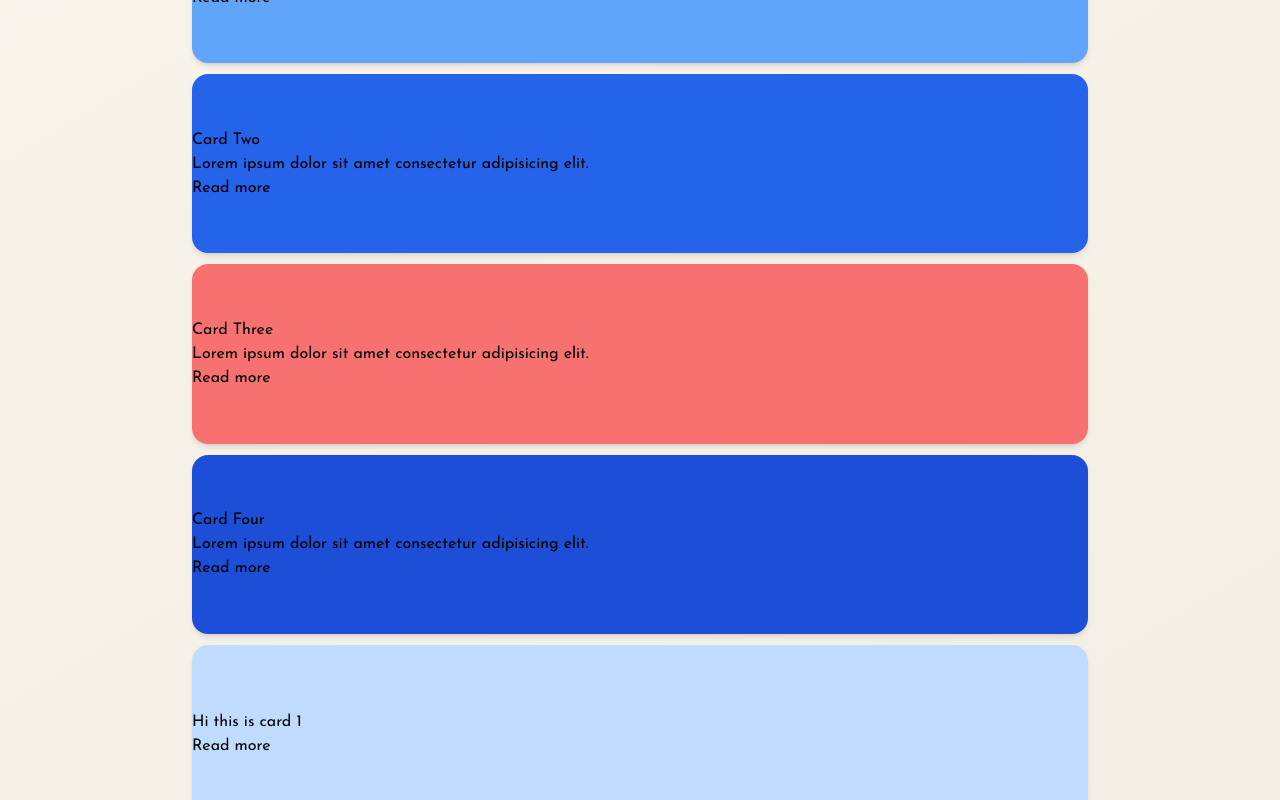
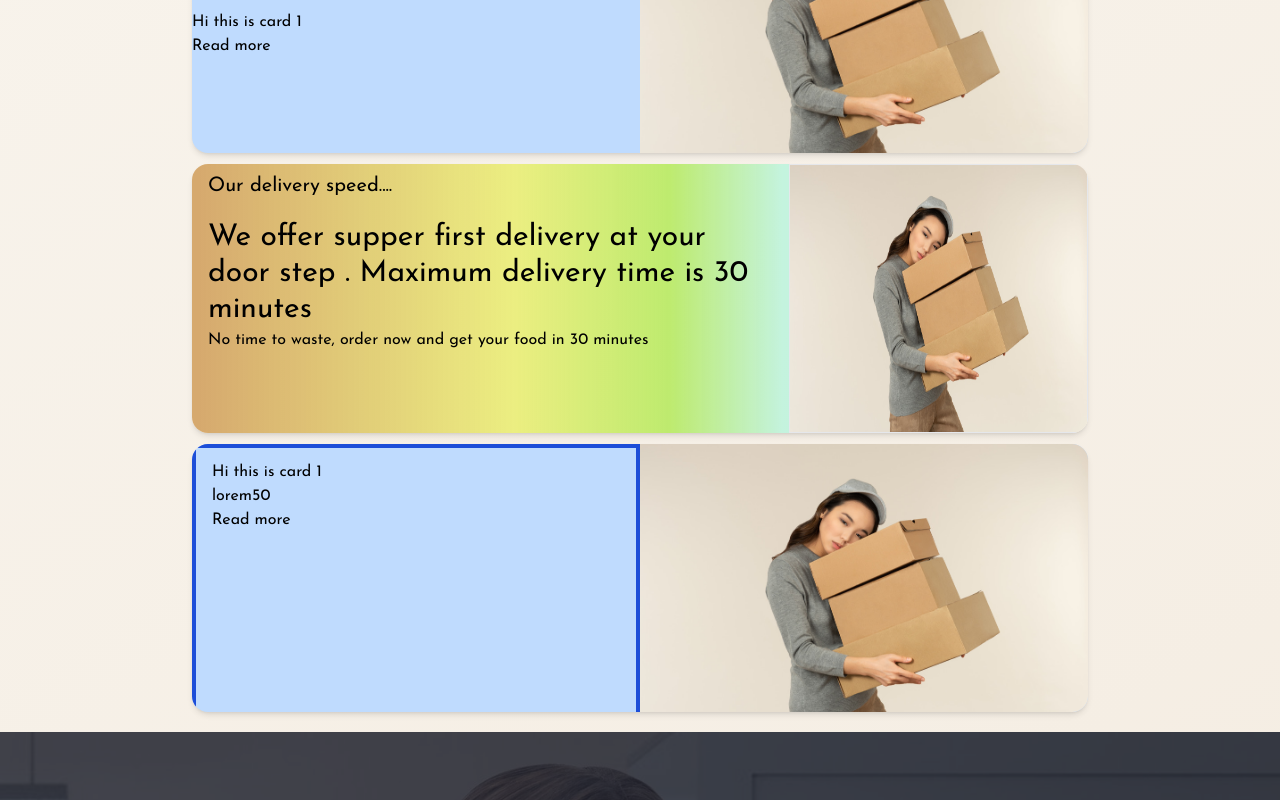
Before and after one commit to rakibul-islam-hasib/hungry-bunny-client, a React (Vite) app: page / in a window 1280 px wide. Shown: the part 2480-3280 px from the top of the page. Built offline with nearby package versions, Linux system fonts and the light colour scheme.

Commit message:
Intersection observer added

```diff
--- a/package.json
+++ b/package.json
@@ -24,6 +24,7 @@
     "react-awesome-reveal": "^4.2.5",
     "react-dom": "^18.2.0",
     "react-icons": "^4.10.1",
+    "react-intersection-observer": "^9.5.2",
     "react-responsive-carousel": "^3.2.23",
     "react-router-dom": "^6.14.2",
     "sort-by": "^1.2.0"
--- a/src/pages/Home/Elements/Stacks.jsx
+++ b/src/pages/Home/Elements/Stacks.jsx
@@ -1,13 +1,28 @@
-import React, { useEffect } from 'react';
+import React, { useEffect, useState } from 'react';
 import './css/Stack.css'
 import { animate } from '../../../utils/stackAnimate';
+import deliveryMen from '../../../assets/img/delivery.jpg';
+import { useInView } from 'react-intersection-observer';
 const Stacks = () => {
-
-
 
     useEffect(() => {
         return () => animate();
     }, []);
+    const { ref, inView } = useInView({
+        triggerOnce: false, // Only trigger once when the component comes into view
+    });
+
+    useEffect(() => {
+        if (inView) {
+            document.body.style.background = 'blue';
+        }
+        if (inView) {
+            console.log('in view')
+        }
+        else {
+            console.log('not in view')
+        }
+    }, [inView]);
 
 
 
@@ -42,30 +57,8 @@ const Stacks = () => {
         },
     ];
     return (
-        <div className="container stack mx-auto w-[70%] mb-4">
+        <div ref={ref} className="container stack mx-auto w-[70%] mb-4">
             <ul className="stack-cards mb-3 js-stack-cards">
-                {
-                    cardData.map((card, index) => {
-                        return (
-                            <li data-theme={card.theme} className={`stack-cards__item ${card.color} rounded-2xl shadow-md  h-[30px] js-stack-cards__item`} key={index}>
-                                <div className="grid grid-cols-2">
-                                    <div className=" flex h-full items-center height-100%">
-                                        <div className="">
-                                            <h2>{card.title}</h2>
-                                            <p className="display@xs">{card.description}</p>
-                                            <p><a href="#0" className="btn btn--accent">Read more</a></p>
-                                        </div>
-                                    </div>
-
-                                    <div className="col-6 height-100%">
-                                        {/* <img className="block width-100% height-100% object-cover" src={card.imageSrc} alt="Image description" /> */}
-                                    </div>
-                                </div>
-                            </li>
-                        )
-                    })
-                }
-
                 <li className={`stack-cards__item bg-blue-200 rounded-2xl shadow-md  h-[30px] js-stack-cards__item`}>
                     <div className="grid grid-cols-2">
                         <div className=" flex h-full items-center height-100%">
@@ -75,9 +68,42 @@ const Stacks = () => {
                                 <p><a href="#0" className="btn btn--accent">Read more</a></p>
                             </div>
                         </div>
-
-                        <div className="col-6 height-100%">
-
+                        <div className="">
+                            <img src={deliveryMen} alt="" />
+                        </div>
+                    </div>
+                </li>
+                <li className={`stack-cards__item  rounded-2xl shadow-md  h-[30px] js-stack-cards__item`}>
+                    <div className="grid grid-cols-3">
+                        <div
+                            style={{ background: 'linear-gradient(90deg, rgba(214,169,110,1) 1%, rgba(232,237,97,0.7651435574229692) 54%, rgba(154,231,35,0.6138830532212884) 80%, rgba(0,255,188,0.20211834733893552) 99%)' }}
+                            className=" flex h-full col-span-2 px-4 py-2 ">
+                            <div className="">
+                                <h6 className='text-xl'>Our delivery speed....</h6>
+                                <h1 className="text-3xl mt-5">
+                                    We offer supper first delivery at your door step . Maximum delivery time is 30 minutes
+                                </h1>
+                                <p>
+                                    No time to waste, order now and get your food in 30 minutes
+                                </p>
+                            </div>
+                        </div>
+                        <div className="col-span-1 h-full w-full border">
+                            <img src={deliveryMen} className='h-full' alt="" />
+                        </div>
+                    </div>
+                </li>
+                <li className={`stack-cards__item bg-blue-200 rounded-2xl shadow-md  h-[30px] js-stack-cards__item`}>
+                    <div className="grid grid-cols-2">
+                        <div className=" flex h-full border-4 border-blue-700">
+                            <div className="px-4 py-3">
+                                <h2>Hi this is card 1</h2>
+                                <p className="display@xs">lorem50   </p>
+                                <p><a href="#0" className="btn btn--accent">Read more</a></p>
+                            </div>
+                        </div>
+                        <div className="">
+                            <img src={deliveryMen} alt="" />
                         </div>
                     </div>
                 </li>
--- a/src/pages/Home/Elements/css/Stack.css
+++ b/src/pages/Home/Elements/css/Stack.css
@@ -24,9 +24,9 @@
     position: sticky;
     /* top: var(--space-md); */
     height: 0;
-    padding-bottom: 20%;
+    padding-bottom: 30%;
     -webkit-transform-origin: center top;
-    transform-origin: center center;
+    transform-origin: center top;
     overflow: hidden;
 }
 .stack-cards__item:nth-child(1) {
```
Also changed, not shown: 1 other file (tests, documents, lock files or other folders).
